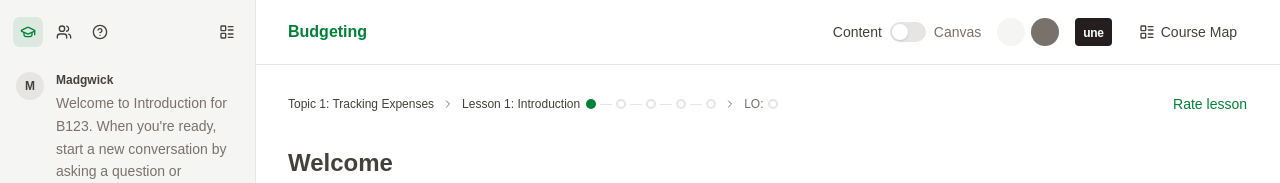
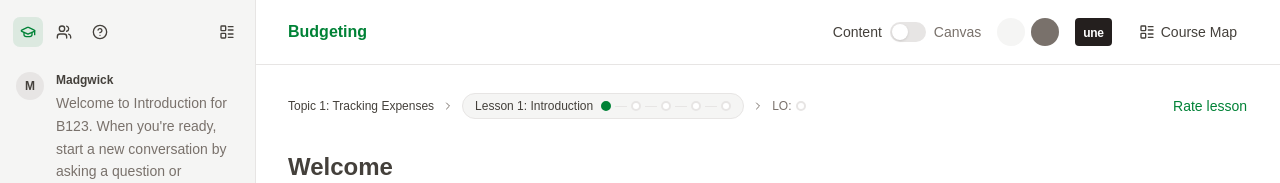
Before and after one commit to Lyfe4/ui-2.0, a React (Vite) app: page / in a window 1280 px wide. Shown: the top 183 px of the page. Built offline with nearby package versions, Linux system fonts and the light colour scheme.

Commit message:
Option C: wrap lesson name + dots in pill container
Bordered muted pill around the lesson/dots unit signals it is one
interactive chunk. Topic and LO remain plain breadcrumb text so the
nav affordance is clearly scoped to the lesson switcher.

https://claude.ai/code/session_01EMqu58zau4YseKmv6Pfi6q

```diff
--- a/src/components/ContentPane.tsx
+++ b/src/components/ContentPane.tsx
@@ -118,8 +118,8 @@ export function ContentPane({
 
             <ChevronRight className="size-3 shrink-0 text-muted-foreground" />
 
-            {/* Current lesson name + dots grouped */}
-            <div className="flex shrink-0 items-center gap-1.5">
+            {/* Current lesson name + dots — pill signals this is the nav unit */}
+            <div className="flex shrink-0 items-center gap-2 rounded-full border border-border bg-muted px-3 py-1">
               <span className="font-medium text-foreground">Lesson 1: Introduction</span>
               <div className="flex items-center gap-1">
                 <div className="h-2.5 w-2.5 rounded-full border-2 border-primary bg-primary" />
```
